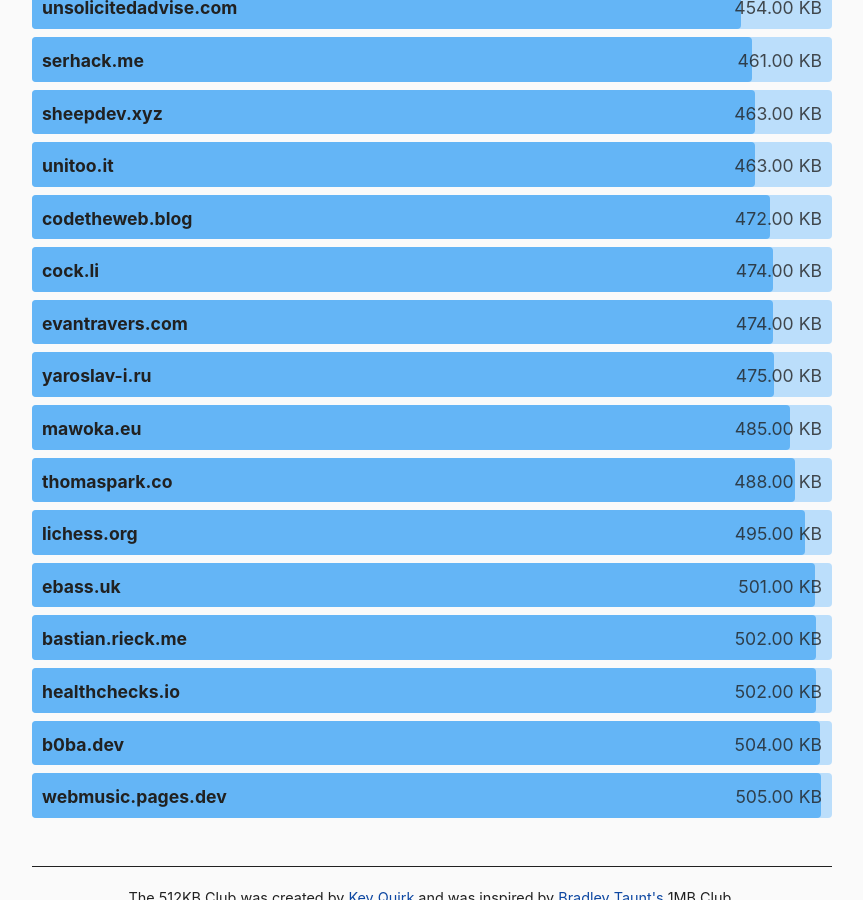
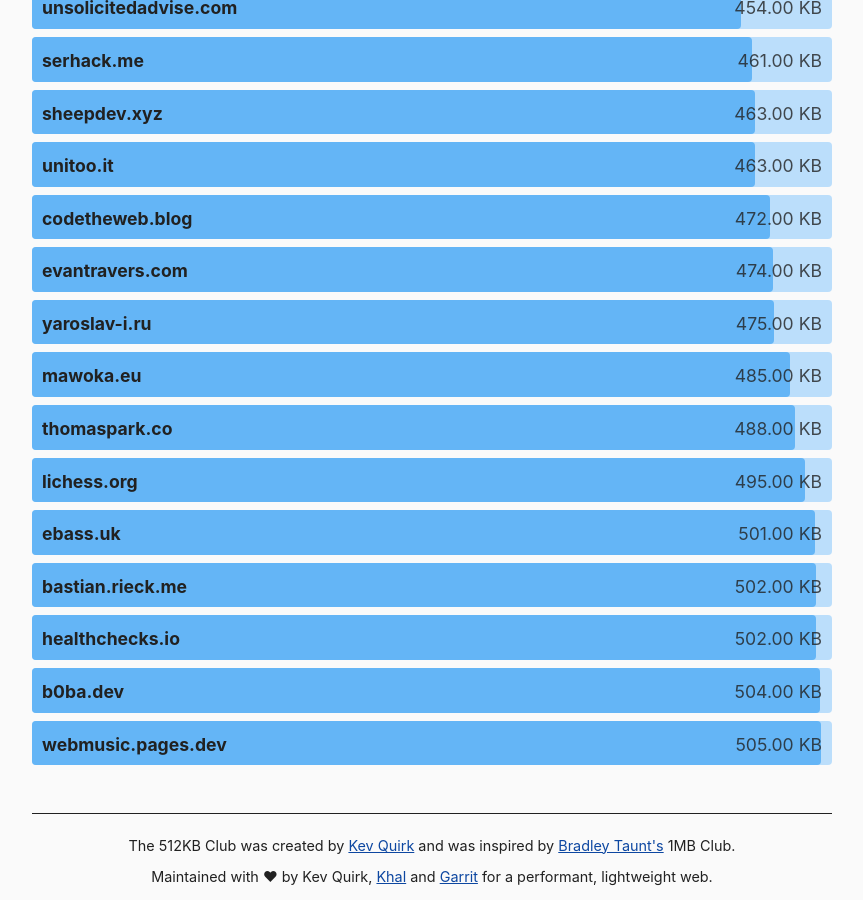
Before and after one commit to kevquirk/512kb.club, a Jekyll site: the page built from index.md, in a window 1280 px wide and 900 px high, scrolled down 25584 px. Shown: the whole window, without its empty margins (208-1071 px from the left). Built offline with Jekyll 4.4.1, drawn with Linux system fonts in a browser that asks for light colours.

Commit message:
Remove nsfw domain

```diff
--- a/_data/sites.yml
+++ b/_data/sites.yml
@@ -493,11 +493,6 @@
   size: 434
   last_checked: 2022-05-15
 
-- domain: cock.li
-  url: https://cock.li/
-  size: 474
-  last_checked: 2022-01-29
-
 - domain: codetheweb.blog
   url: https://codetheweb.blog/
   size: 472
```
